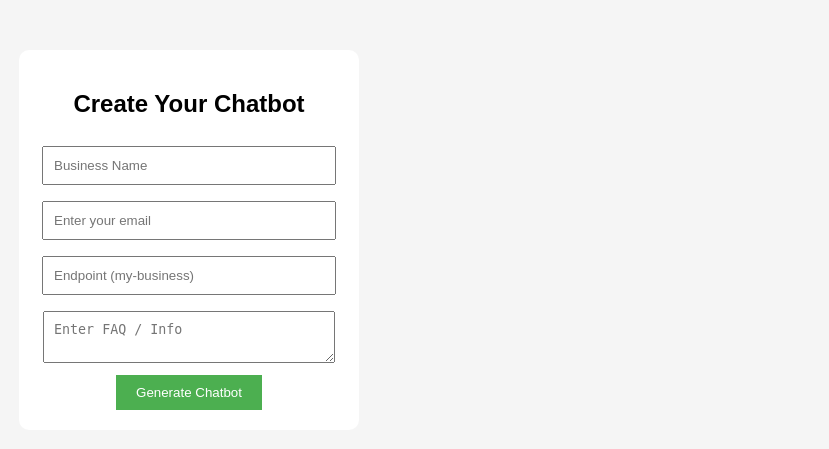
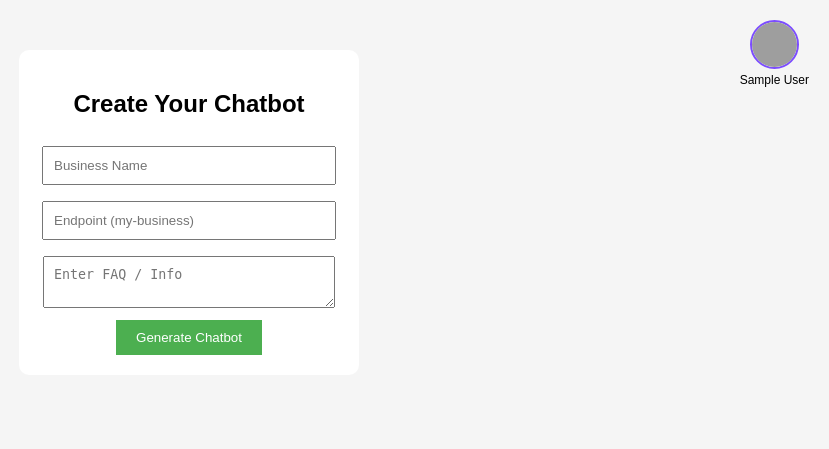
Before and after one commit to sorathiya903/lavinderai, a Flask app: page /create in a window 1280 px wide. Shown: the top 449 px of the page, without its empty margins (451-1280 px from the left). Run offline with Flask 3, Linux system fonts and the light colour scheme; the visitor is signed in with stand-in values (Sample User, id 1); grey boxes are pictures that could not be loaded.

Commit message:
Email remove

```diff
--- a/templates/index.html
+++ b/templates/index.html
@@ -14,10 +14,13 @@
 
 <div class="box">
   <h2>Create Your Chatbot</h2>
-
+<div style="position:absolute; top:20px; right:20px; text-align:center;">
+  <img src="{{ picture }}"
+       style="width:45px; height:45px; border-radius:50%; border:2px solid #7c4dff;">
+  <div style="font-size:12px;">{{ name }}</div>
+</div>
   <form method="POST">
     <input name="name" placeholder="Business Name" required><br>
-    <input name="email" placeholder="Enter your email" required>
     <input name="slug" placeholder="Endpoint (my-business)" required><br>
     <textarea name="content" placeholder="Enter FAQ / Info" required></textarea><br>
 
```
